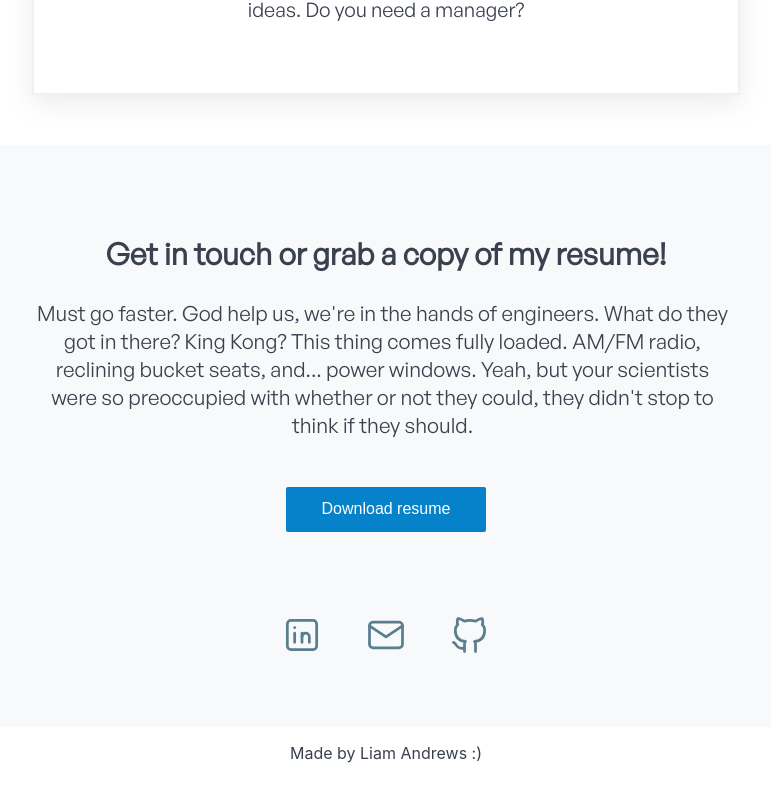
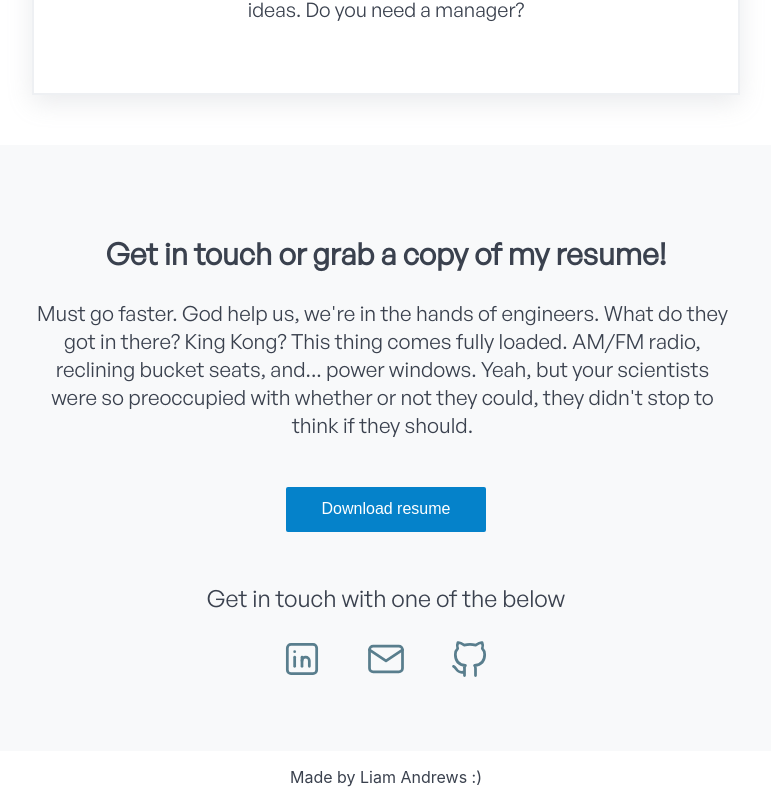
Before and after one commit to 8bitAndy/portfolio, a React (Create React App) app: page / in a window 1280 px wide. Shown: the part 1155-1958 px from the top of the page, without its empty margins (254-1025 px from the left). Before the commit the page ends 1934 px from the top, so only its background shows below. Built offline with nearby package versions, Linux system fonts and the light colour scheme.

Commit message:
Added functionality to contact links, fixed bug with buttons

```diff
--- a/src/App.tsx
+++ b/src/App.tsx
@@ -34,7 +34,7 @@ function App() {
       <Banner title={content.banner.title} intro={content.banner.intro} />
       <Navbar />
       <About />
-      <Contact />
+      <Contact liLink={content.contact.liLink} mailLink={content.contact.mailLink} ghLink={content.contact.ghLink}/>
       {/* <Projects /> */}
       {/* <div className='Placeholder'/> */}
       <Footer />
--- a/src/Banner.tsx
+++ b/src/Banner.tsx
@@ -3,7 +3,7 @@ import App from './App';
 
 
 // Banner image with header text and a brief bio
-export default function Banner({title, intro} : any) {
+export default function Banner({ title, intro }: any) {
     return (
         <>
             <img src={image} alt='A banner of a Broome coastline' className='Banner-image' />
@@ -11,8 +11,8 @@ export default function Banner({title, intro} : any) {
                 <h1>Liam Andrews</h1>
                 <h3>{title}</h3>
                 <p>{intro}</p>
-                <br/>
-                <button id='about-me' className='Button-general'><a href="mailto:liamcandrews@outlook.com?subject=Let's get in touch!">Get in touch</a></button>
+                <br />
+                <a href="#contact"><button id='about-me' className='Button-general'>Get in touch</button></a>
             </div>
         </>
     )
--- a/src/Contact.tsx
+++ b/src/Contact.tsx
@@ -1,6 +1,6 @@
 import image from './banner.jpg';
 
-export default function Contact() {
+export default function Contact({ liLink, mailLink, ghLink }: any) {
     return (
         <div className="Contact">
             <div className="Contact-content">
@@ -8,11 +8,11 @@ export default function Contact() {
                 <p>Must go faster. God help us, we're in the hands of engineers. What do they got in there? King Kong? This thing comes fully loaded. AM/FM radio, reclining bucket seats, and... power windows.
                     Yeah, but your scientists were so preoccupied with whether or not they could, they didn't stop to think if they should.</p>
                 <br />
-                <button id='my-portfolio' className='Button-general'><a href={process.env.PUBLIC_URL + '/SoftwareResume.pdf'} download>Download resume</a></button>
-                <br/>
-                <br/>
-                <br/>
-                <br/>
+                <a href={process.env.PUBLIC_URL + '/SoftwareResume.pdf'} download><button id='my-portfolio' className='Button-general'>Download resume</button></a>
+                <br />
+                <br />
+                <h3 id='contact'>Get in touch with one of the below</h3>
+                <a href={liLink} target="_blank">
                     <svg xmlns="http://www.w3.org/2000/svg" className="linkLogo" width="44" height="44" viewBox="0 0 24 24" stroke-width="1.5" stroke="#597e8d" fill="none" stroke-linecap="round" stroke-linejoin="round">
                         <path stroke="none" d="M0 0h24v24H0z" fill="none" />
                         <rect x="4" y="4" width="16" height="16" rx="2" />
@@ -21,17 +21,20 @@ export default function Contact() {
                         <line x1="12" y1="16" x2="12" y2="11" />
                         <path d="M16 16v-3a2 2 0 0 0 -4 0" />
                     </svg>
-
+                </a>
+                <a href={"mailto:" + mailLink} target="_blank">
                     <svg xmlns="http://www.w3.org/2000/svg" className="linkLogo" width="44" height="44" viewBox="0 0 24 24" stroke-width="1.5" stroke="#597e8d" fill="none" stroke-linecap="round" stroke-linejoin="round">
                         <path stroke="none" d="M0 0h24v24H0z" fill="none" />
                         <rect x="3" y="5" width="18" height="14" rx="2" />
                         <polyline points="3 7 12 13 21 7" />
                     </svg>
-
+                </a>
+                <a href={ghLink} target="_blank">
                     <svg xmlns="http://www.w3.org/2000/svg" className='linkLogo' width="44" height="44" viewBox="0 0 24 24" stroke-width="1.5" stroke="#597e8d" fill="none" stroke-linecap="round" stroke-linejoin="round">
                         <path stroke="none" d="M0 0h24v24H0z" fill="none" />
                         <path d="M9 19c-4.3 1.4 -4.3 -2.5 -6 -3m12 5v-3.5c0 -1 .1 -1.4 -.5 -2c2.8 -.3 5.5 -1.4 5.5 -6a4.6 4.6 0 0 0 -1.3 -3.2a4.2 4.2 0 0 0 -.1 -3.2s-1.1 -.3 -3.5 1.3a12.3 12.3 0 0 0 -6.2 0c-2.4 -1.6 -3.5 -1.3 -3.5 -1.3a4.2 4.2 0 0 0 -.1 3.2a4.6 4.6 0 0 0 -1.3 3.2c0 4.6 2.7 5.7 5.5 6c-.6 .6 -.6 1.2 -.5 2v3.5" />
                     </svg>
+                </a>
             </div>
         </div >
     )
--- a/src/data/site-content.json
+++ b/src/data/site-content.json
@@ -6,5 +6,10 @@
     "about": {
         "p1": "Life finds a way. So you two dig up, dig up dinosaurs? Hey, you know how I'm, like, always trying to save the planet? Here's my chance. What do they got in there? King Kong? Yeah, but your scientists were so preoccupied with whether or not they could, they didn't stop to think if they should.",
         "p2": "Jaguar shark! So tell me - does it really exist? Did he just throw my cat out of the window? Yeah, but John, if The Pirates of the Caribbean breaks down, the pirates don’t eat the tourists. You're a very talented young man, with your own clever thoughts and ideas. Do you need a manager?"
+    },
+    "contact": {
+        "liLink": "https://www.linkedin.com/in/liam-c-andrews/",
+        "mailLink": "liamcandrews@outlook.com",
+        "ghLink": "https://github.com/8bitAndy"
     }
 }
```
Lines whose indentation alone changed are shown as unchanged.
